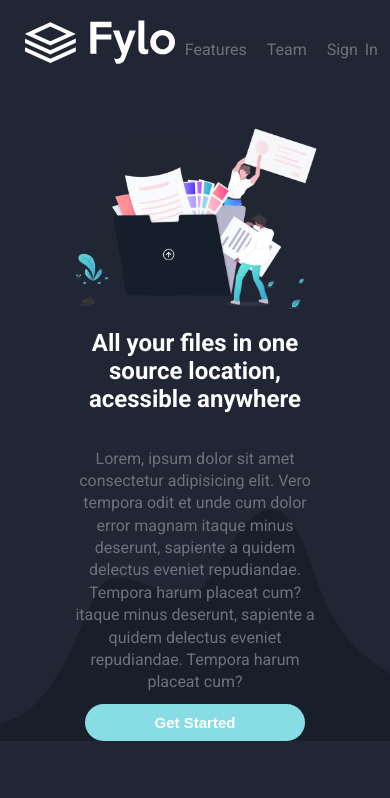
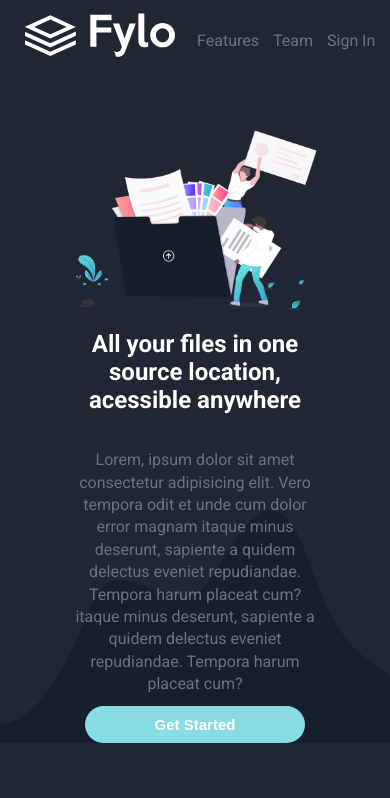
Before and after one commit to MohamedAbdElnaser1/Template4, a plain HTML site: page index.html in a window 390 px wide. Shown: the top 798 px of the page. Drawn offline with Linux system fonts and the light colour scheme.

Commit message:
fixing some responsive wrongs

```diff
--- a/css/style.css
+++ b/css/style.css
@@ -31,8 +31,13 @@ ul {
     display: flex;
     justify-content: space-between;
     align-items: center;
-    padding-top: 20px;
+    height: 80px;
     width: 95%;
+}
+.logo {
+    display: flex;
+    justify-content: flex-start;
+    align-items: center;
 }
 .logo img {
     width: 150px;
@@ -71,6 +76,13 @@ ul {
     }
 
 }
+@media (max-width: 768px) {
+    .nav ul li a {
+        padding: 0 7px;
+    }
+
+}
+
 /* X header X */
 
 /* intro */
@@ -456,4 +468,10 @@ ul {
         margin: 0 auto;
     }
 }
+@media (max-width: 768px) {
+    .social I {
+        font-size: 14px;
+        padding: 7px;
+    }
+}
 /* X footer X */
```
